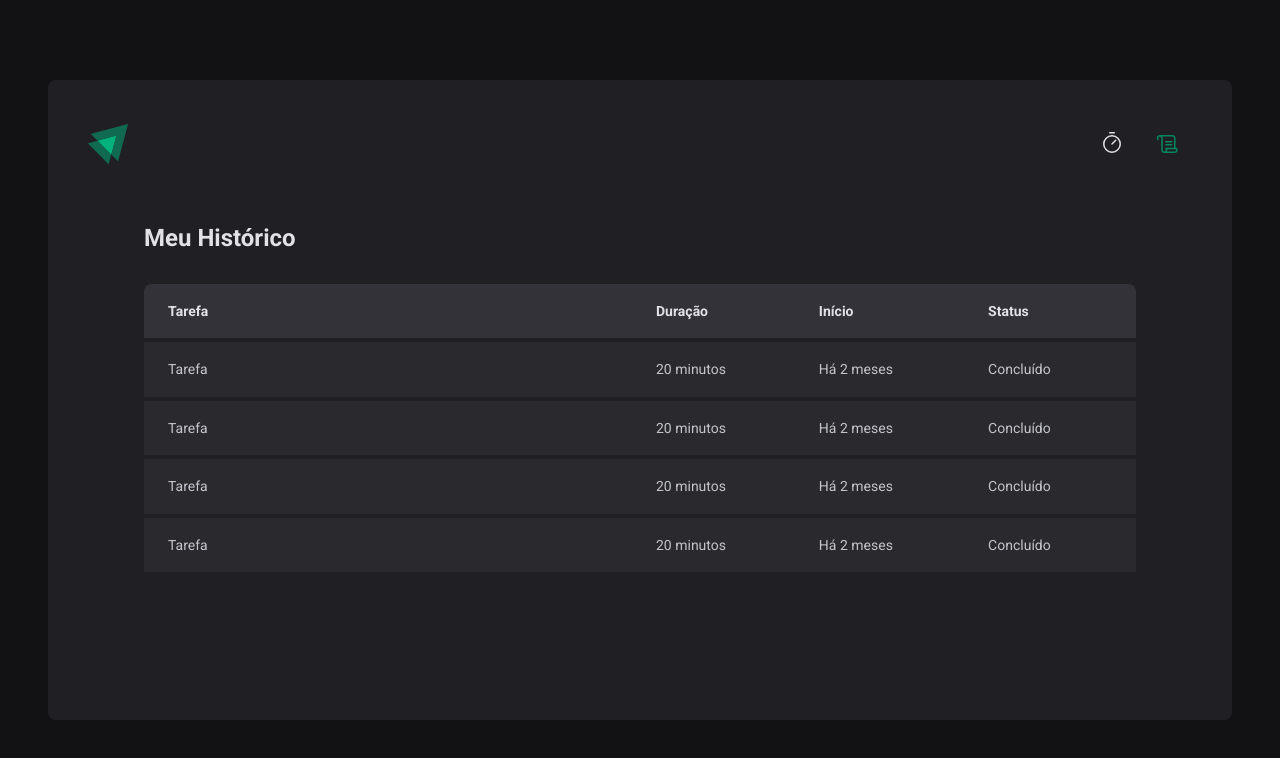
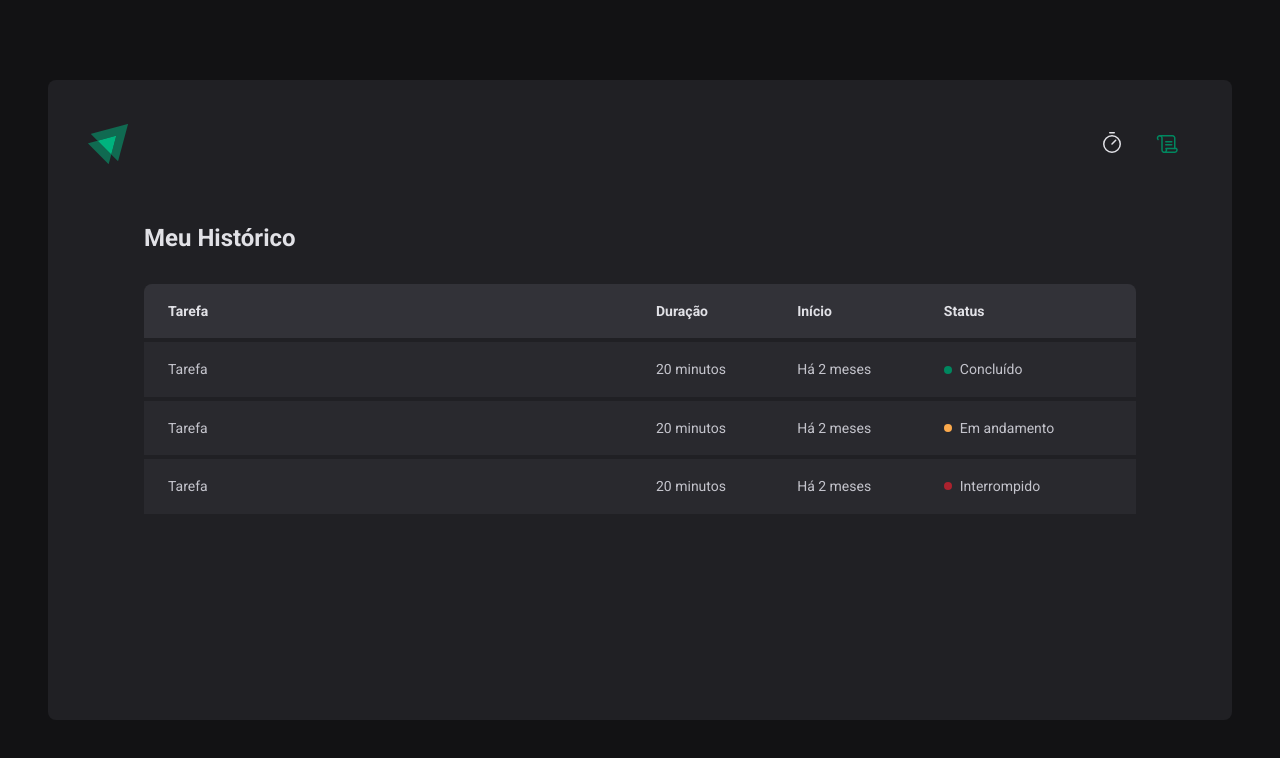
Before and after one commit to elioenays/02-ignite-timer, a React (Vite) app: page /history in a window 1280 px wide. Shown: the top 758 px of the page. Built offline with nearby package versions, Linux system fonts and the light colour scheme.

Commit message:
Componente: Status

```diff
--- a/src/pages/History/Index.tsx
+++ b/src/pages/History/Index.tsx
@@ -1,4 +1,4 @@
-import { HistoryContainer, HistoryList } from './styles'
+import { HistoryContainer, HistoryList, Status } from './styles'
 
 export default function History() {
   return (
@@ -20,25 +20,25 @@
               <td>Tarefa</td>
               <td>20 minutos</td>
               <td>Há 2 meses</td>
-              <td>Concluído</td>
+              <td>
+                <Status statusColor='green'>Concluído</Status>
+              </td>
             </tr>
             <tr>
               <td>Tarefa</td>
               <td>20 minutos</td>
               <td>Há 2 meses</td>
-              <td>Concluído</td>
+              <td>
+                <Status statusColor='yellow'>Em andamento</Status>
+              </td>
             </tr>
             <tr>
               <td>Tarefa</td>
               <td>20 minutos</td>
               <td>Há 2 meses</td>
-              <td>Concluído</td>
-            </tr>
-            <tr>
-              <td>Tarefa</td>
-              <td>20 minutos</td>
-              <td>Há 2 meses</td>
-              <td>Concluído</td>
+              <td>
+                <Status statusColor='red'>Interrompido</Status>
+              </td>
             </tr>
           </tbody>
         </table>
--- a/src/pages/History/styles.ts
+++ b/src/pages/History/styles.ts
@@ -60,3 +60,27 @@
     }
   }
 `
+
+const STATUS_COLORS = {
+  yellow: 'yellow-500',
+  green: 'green-500',
+  red: 'red-500',
+} as const
+
+interface StatusProps {
+  statusColor: keyof typeof STATUS_COLORS
+}
+
+export const Status = styled.span<StatusProps>`
+  display: flex;
+  align-items: center;
+  gap: 0.5rem;
+
+  &::before {
+    content: '';
+    width: 0.5rem;
+    height: 0.5rem;
+    border-radius: 999px;
+    background: ${(props) => props.theme[STATUS_COLORS[props.statusColor]]};
+  }
+`
```
